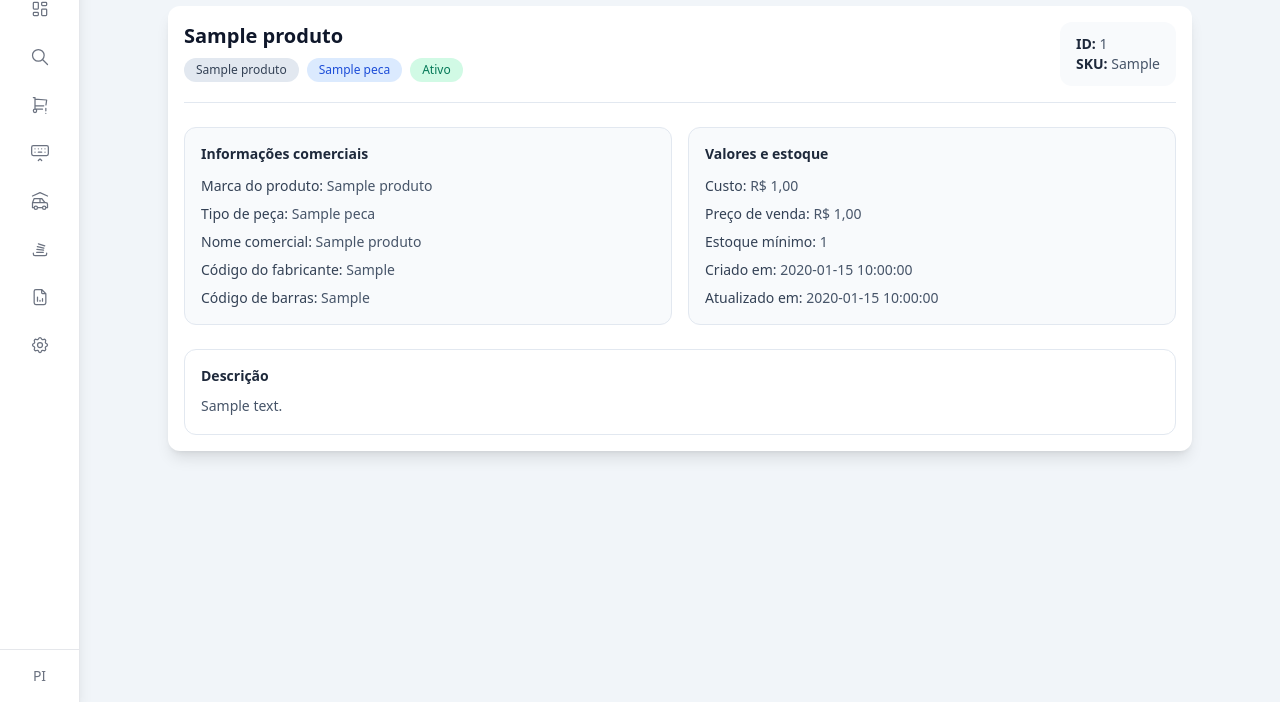
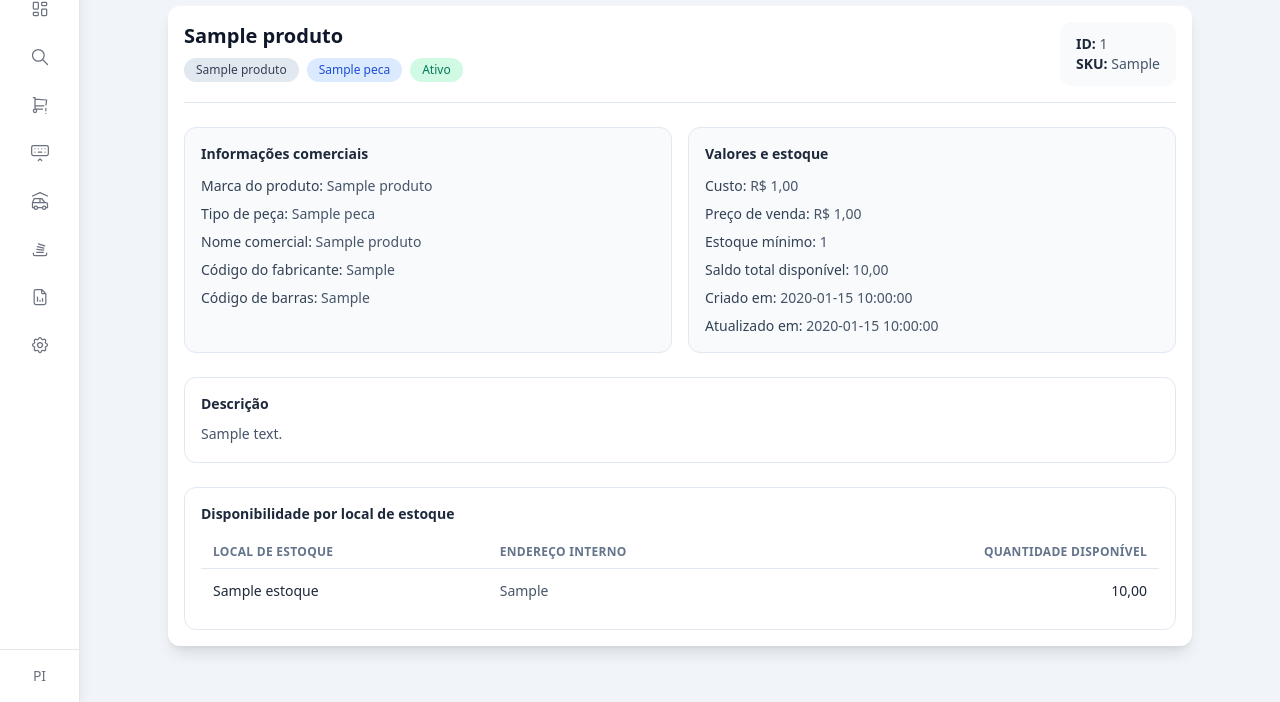
Before and after one commit to policarpofelipe/pi1-univesp, a PHP site: page /ver_produto.php?id=1 in a window 1280 px wide. Shown: the part 98-800 px from the top of the page. Run offline with PHP 8.4, Linux system fonts and the light colour scheme; the visitor is signed in with stand-in values (Sample User, id 1); tables that the repository leaves empty hold one stand-in row (values such as "Sample post"); some libraries are stand-ins or nearby versions.

Commit message:
Ajuste de fluxo e integração de páginas e layout

```diff
--- a/ver_produto.php
+++ b/ver_produto.php
@@ -53,6 +53,32 @@ $produto = $stmt->fetch(PDO::FETCH_ASSOC);
 if (!$produto) {
     header('Location: listar_produtos.php?erro=registro_nao_encontrado');
     exit;
+}
+
+$sqlSaldosPorEstoque = "
+    SELECT
+        e.id,
+        e.nome,
+        e.localizacao,
+        COALESCE(SUM(me.quantidade), 0) AS saldo_atual
+    FROM estoques e
+    LEFT JOIN movimentacoes_estoque me
+        ON me.estoque_id = e.id
+       AND me.produto_id = :produto_id
+    WHERE e.ativo = 1
+    GROUP BY e.id, e.nome, e.localizacao
+    HAVING COALESCE(SUM(me.quantidade), 0) <> 0
+    ORDER BY e.nome ASC
+";
+
+$stmtSaldos = $pdo->prepare($sqlSaldosPorEstoque);
+$stmtSaldos->bindValue(':produto_id', (int)$produto['id'], PDO::PARAM_INT);
+$stmtSaldos->execute();
+$saldosPorEstoque = $stmtSaldos->fetchAll(PDO::FETCH_ASSOC);
+
+$saldoTotal = 0.0;
+foreach ($saldosPorEstoque as $linhaSaldo) {
+    $saldoTotal += (float)$linhaSaldo['saldo_atual'];
 }
 
 $ativo = (int)($produto['ativo'] ?? 0) === 1;
@@ -183,6 +209,11 @@ $ativo = (int)($produto['ativo'] ?? 0) === 1;
                             </div>
 
                             <div>
+                                <span class="font-medium text-slate-700">Saldo total disponível:</span>
+                                <span class="text-slate-600"><?= number_format($saldoTotal, 2, ',', '.') ?></span>
+                            </div>
+
+                            <div>
                                 <span class="font-medium text-slate-700">Criado em:</span>
                                 <span class="text-slate-600"><?= esc($produto['criado_em']) ?></span>
                             </div>
@@ -201,6 +232,39 @@ $ativo = (int)($produto['ativo'] ?? 0) === 1;
                         <?= nl2br(esc($produto['descricao'] ?: 'Sem descrição cadastrada.')) ?>
                     </div>
                 </div>
+
+                <div class="mt-6 rounded-xl border border-slate-200 bg-white p-4">
+                    <div class="mb-3 text-sm font-semibold text-slate-800">Disponibilidade por local de estoque</div>
+
+                    <?php if (!$saldosPorEstoque): ?>
+                        <div class="rounded-lg border border-dashed border-slate-300 bg-slate-50 px-4 py-4 text-sm text-slate-600">
+                            Não há saldo disponível para este produto nos estoques ativos.
+                        </div>
+                    <?php else: ?>
+                        <div class="overflow-x-auto">
+                            <table class="min-w-full">
+                                <thead>
+                                    <tr class="border-b border-slate-200">
+                                        <th class="px-3 py-2 text-left text-xs font-semibold uppercase tracking-wide text-slate-500">Local de estoque</th>
+                                        <th class="px-3 py-2 text-left text-xs font-semibold uppercase tracking-wide text-slate-500">Endereço interno</th>
+                                        <th class="px-3 py-2 text-right text-xs font-semibold uppercase tracking-wide text-slate-500">Quantidade disponível</th>
+                                    </tr>
+                                </thead>
+                                <tbody>
+                                    <?php foreach ($saldosPorEstoque as $saldo): ?>
+                                        <tr class="border-b border-slate-100 last:border-b-0">
+                                            <td class="px-3 py-3 text-sm text-slate-800"><?= esc($saldo['nome']) ?></td>
+                                            <td class="px-3 py-3 text-sm text-slate-600"><?= esc($saldo['localizacao'] ?: '—') ?></td>
+                                            <td class="px-3 py-3 text-right text-sm font-medium text-slate-800">
+                                                <?= number_format((float)$saldo['saldo_atual'], 2, ',', '.') ?>
+                                            </td>
+                                        </tr>
+                                    <?php endforeach; ?>
+                                </tbody>
+                            </table>
+                        </div>
+                    <?php endif; ?>
+                </div>
             </div>
         </div>
     </main>
```
